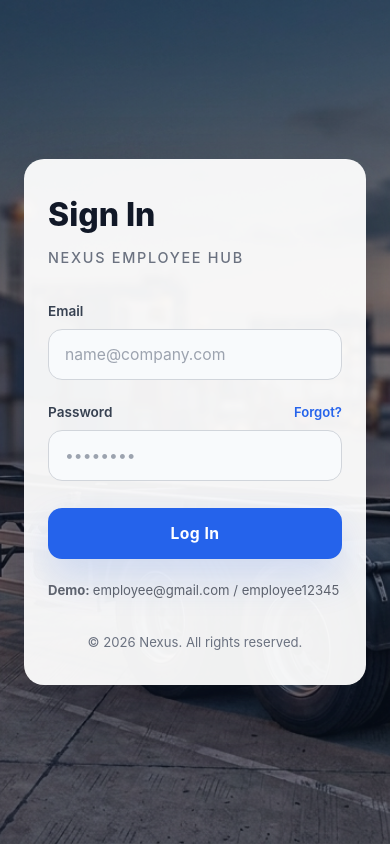
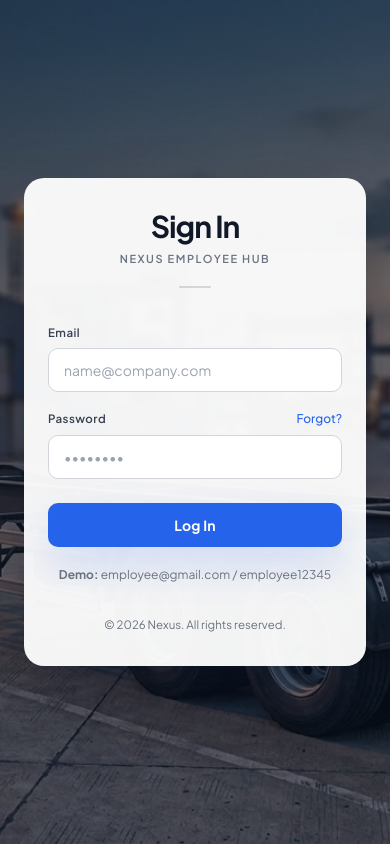
Before and after one commit to Etan31/Employee_portal, a React (Vite) app: page /#/login in a window 390 px wide. Built offline with nearby package versions, Linux system fonts and the light colour scheme; no server answers.

Commit message:
feat: update login styles for improved mobile experience and visual consistency

```diff
--- a/client/src/pages/Login/Login.css
+++ b/client/src/pages/Login/Login.css
@@ -1,15 +1,17 @@
+@import url('https://fonts.googleapis.com/css2?family=Cormorant+Garamond:ital,wght@0,500;0,600;1,400;1,500;1,600&family=Plus+Jakarta+Sans:wght@400;500;600;700&display=swap');
+
 /* ── Layout ── */
 .login-container {
   display: flex;
   min-height: 100vh;
   width: 100%;
   overflow: hidden;
-  background: #eef4fb;
+  background: #0f172a;
   position: relative;
 }
 
 /* Mobile / tablet: truck photo fills the whole page */
-@media (max-width: 767px) {
+@media (max-width: 1023px) {
   .login-container {
     background-image: url("/truck_bg.jpg");
     background-size: cover;
@@ -22,7 +24,7 @@
     content: "";
     position: absolute;
     inset: 0;
-    background: rgba(15, 23, 42, 0.45);
+    background: rgba(15, 23, 42, 0.52);
     z-index: 0;
   }
 }
@@ -33,18 +35,33 @@
   position: relative;
   overflow: hidden;
   display: none;
+  background: linear-gradient(160deg, #0f172a 0%, #1e3a5f 55%, #1e40af 100%);
 }
 
-@media (min-width: 768px) {
+/* Decorative ring */
+.login-image-panel::after {
+  content: '';
+  position: absolute;
+  top: -160px;
+  right: -160px;
+  width: 520px;
+  height: 520px;
+  border-radius: 50%;
+  border: 1px solid rgba(255, 255, 255, 0.07);
+  pointer-events: none;
+  z-index: 0;
+}
+
+@media (min-width: 1024px) {
   .login-image-panel {
     display: flex;
     flex-direction: column;
     justify-content: space-between;
-    padding: 2.5rem;
+    padding: 48px 52px 52px;
   }
 }
 
-/* Video fills the left panel */
+/* Video fills the left panel on desktop */
 .login-bg-video {
   position: absolute;
   inset: 0;
@@ -54,178 +71,199 @@
   z-index: 0;
 }
 
-/* Reduced overlay — lets the video show through */
+@media (max-width: 1023px) {
+  .login-bg-video {
+    display: none;
+  }
+}
+
+/* Overlay */
 .login-image-overlay {
   position: absolute;
   inset: 0;
-  background: linear-gradient(
-    135deg,
-    rgba(59, 130, 246, 0.15),
-    rgba(15, 23, 42, 0.36)
-  );
+  background: linear-gradient(135deg, rgba(59, 130, 246, 0.15), rgba(15, 23, 42, 0.36));
   z-index: 1;
+}
+
+/* Decorative ring on overlay */
+.login-image-overlay::after {
+  content: '';
+  position: absolute;
+  bottom: 60px;
+  right: -80px;
+  width: 240px;
+  height: 240px;
+  border-radius: 50%;
+  border: 1px solid rgba(255, 255, 255, 0.05);
+  pointer-events: none;
 }
 
 .login-brand {
   position: relative;
   z-index: 2;
-  max-width: 240px;
 }
 
 .login-brand-name {
-  font-size: 1.85rem;
-  font-weight: 800;
-  color: #f8fafc;
-  letter-spacing: 0.06em;
-  text-shadow: 0 2px 12px rgba(15, 23, 42, 0.4);
+  font-family: 'Cormorant Garamond', Georgia, serif;
+  font-size: 13px;
+  font-weight: 600;
+  letter-spacing: 0.3em;
+  text-transform: uppercase;
+  color: rgba(255, 255, 255, 0.65);
 }
 
 .login-tagline {
   position: relative;
   z-index: 2;
-  max-width: 360px;
-  border-left: 3px solid rgba(59, 130, 246, 0.95);
-  padding-left: 1rem;
-  margin-bottom: 20%;
+  border: none;
+  padding: 0;
+  margin: 0;
+}
+
+.login-tagline::before {
+  content: '';
+  display: block;
+  width: 36px;
+  height: 1.5px;
+  margin-bottom: 20px;
+  background: rgba(255, 255, 255, 0.4);
+  border-radius: 2px;
 }
 
 .login-tagline p {
-  font-size: 1.5rem;
-  font-weight: 600;
-  color: #f8fafc;
-  line-height: 1.4;
+  font-family: 'Cormorant Garamond', Georgia, serif;
+  font-size: clamp(34px, 4vw, 50px);
+  font-weight: 500;
+  font-style: italic;
+  line-height: 1.08;
+  letter-spacing: -0.01em;
+  color: #ffffff;
+  text-shadow: 0 2px 32px rgba(0, 0, 0, 0.35);
   margin: 0;
 }
 
 .login-highlight {
-  position: relative;
-  z-index: 2;
-  display: grid;
-  gap: 0.75rem;
-  max-width: 320px;
-}
-
-.login-highlight-item {
-  display: flex;
-  align-items: flex-start;
-  gap: 0.75rem;
-  padding: 1rem 1.15rem;
-  border-radius: 16px;
-  background: rgba(59, 130, 246, 0.14);
-  border: 1px solid rgba(59, 130, 246, 0.22);
-}
-
-.login-highlight-item span {
-  display: inline-flex;
-  align-items: center;
-  justify-content: center;
-  width: 2rem;
-  height: 2rem;
-  border-radius: 999px;
-  background: rgba(59, 130, 246, 0.2);
-  color: #2563eb;
-  font-weight: 700;
-}
-
-.login-highlight-item p {
-  margin: 0;
-  font-size: 0.95rem;
-  color: #f8fafc;
+  display: none;
 }
 
 /* ── Right: form panel ── */
 .login-form-panel {
   width: 100%;
-  max-width: 420px;
   display: flex;
   align-items: center;
   justify-content: center;
-  padding: 2.75rem 2rem;
   background: #ffffff;
-  box-shadow: -8px 0 50px rgba(15, 23, 42, 0.08);
 }
 
-/* On mobile: form is a card floating over the background */
-@media (max-width: 767px) {
+/* On mobile/tablet: form is a card floating over the background */
+@media (max-width: 1023px) {
   .login-form-panel {
     position: relative;
     z-index: 1;
     margin: 1.5rem;
     padding: 2rem 1.5rem;
     border-radius: 20px;
-    background: rgba(255, 255, 255, 0.94);
+    background: rgba(255, 255, 255, 0.95);
     box-shadow: 0 24px 60px rgba(15, 23, 42, 0.35);
-    max-width: 100%;
     width: calc(100% - 3rem);
+    align-items: flex-start;
   }
 }
 
-@media (min-width: 768px) {
+@media (min-width: 1024px) {
   .login-form-panel {
     width: 420px;
     flex-shrink: 0;
-    padding: 3rem 2.5rem;
   }
 }
 
 .login-form-wrapper {
+  font-family: 'Plus Jakarta Sans', system-ui, sans-serif;
   width: 100%;
-  display: flex;
-  flex-direction: column;
-  gap: 2rem;
+  max-width: 340px;
+  padding: 48px 0;
+}
+
+@media (max-width: 1023px) {
+  .login-form-wrapper {
+    padding: 0;
+  }
 }
 
 .login-form-header {
-  display: flex;
-  flex-direction: column;
-  gap: 0.5rem;
+  text-align: center;
+  margin-bottom: 36px;
 }
 
 .login-form-header h1 {
-  font-size: 2rem;
-  font-weight: 800;
+  font-family: 'Plus Jakarta Sans', system-ui, sans-serif;
+  font-size: 30px;
+  font-weight: 700;
+  letter-spacing: -0.035em;
+  line-height: 1.1;
   color: #111827;
+  margin: 0 0 8px;
+}
+
+.login-form-header p {
+  font-family: 'Plus Jakarta Sans', system-ui, sans-serif;
+  font-size: 11px;
+  font-weight: 600;
+  letter-spacing: 0.14em;
+  text-transform: uppercase;
+  color: #6b7280;
   margin: 0;
 }
 
-.login-form-header p {
-  font-size: 0.9rem;
-  color: #6b7280;
-  margin: 0;
-  font-weight: 500;
-  text-transform: uppercase;
-  letter-spacing: 0.12em;
+.login-form-header::after {
+  content: '';
+  display: block;
+  width: 32px;
+  height: 2px;
+  border-radius: 2px;
+  background: #111827;
+  opacity: 0.15;
+  margin: 18px auto 0;
 }
 
 .login-form {
   display: flex;
   flex-direction: column;
-  gap: 1.4rem;
 }
 
 .form-group {
-  display: flex;
-  flex-direction: column;
-  gap: 0.45rem;
+  margin-bottom: 18px;
 }
 
 .form-label-row {
   display: flex;
   justify-content: space-between;
-  align-items: center;
+  align-items: baseline;
+  margin-bottom: 7px;
 }
 
 .form-label {
-  font-size: 0.85rem;
+  font-family: 'Plus Jakarta Sans', system-ui, sans-serif;
+  font-size: 11.5px;
   font-weight: 600;
+  letter-spacing: 0.04em;
   color: #374151;
+  display: block;
+  margin-bottom: 7px;
+}
+
+/* Label inside a row already has margin from the row */
+.form-label-row .form-label {
+  margin-bottom: 0;
 }
 
 .forgot-link {
-  font-size: 0.82rem;
+  font-family: 'Plus Jakarta Sans', system-ui, sans-serif;
+  font-size: 12px;
+  font-weight: 500;
   color: #2563eb;
-  font-weight: 600;
   transition: color 0.15s ease;
+  text-decoration: none;
 }
 
 .forgot-link:hover {
@@ -234,35 +272,26 @@
 }
 
 .form-input {
+  font-family: 'Plus Jakarta Sans', system-ui, sans-serif;
   width: 100%;
-  padding: 0.95rem 1rem;
+  padding: 12px 15px;
   border: 1.5px solid #d1d5db;
-  border-radius: 14px;
-  font-size: 0.98rem;
+  border-radius: 10px;
+  font-size: 14px;
   color: #111827;
-  background: #f8fafc;
-  transition:
-    border-color 0.2s ease,
-    box-shadow 0.2s ease;
+  background: #ffffff;
+  transition: border-color 0.15s, box-shadow 0.15s;
   outline: none;
   box-sizing: border-box;
 }
 
 .form-input:focus {
   border-color: #2563eb;
-  background: #ffffff;
-  box-shadow: 0 0 0 4px rgba(37, 99, 235, 0.18);
+  box-shadow: 0 0 0 3px rgba(37, 99, 235, 0.13);
 }
 
 .form-input::placeholder {
   color: #9ca3af;
-}
-
-.demo-credentials {
-  font-size: 0.82rem;
-  opacity: 0.65;
-  color: #111827;
-  margin: 0;
 }
 
 .login-error {
@@ -270,32 +299,31 @@
   color: #b91c1c;
   background: #fee2e2;
   border: 1px solid #fecaca;
-  border-radius: 12px;
+  border-radius: 10px;
   padding: 0.85rem 1rem;
+  margin-bottom: 12px;
 }
 
 .login-button {
+  font-family: 'Plus Jakarta Sans', system-ui, sans-serif;
   width: 100%;
-  padding: 1rem 1.05rem;
-  border-radius: 14px;
+  padding: 13px;
+  border-radius: 10px;
   background: #2563eb;
   color: #ffffff;
   font-weight: 700;
-  font-size: 0.98rem;
-  letter-spacing: 0.03em;
-  transition:
-    background 0.2s ease,
-    box-shadow 0.2s ease,
-    transform 0.15s ease;
+  font-size: 14px;
+  letter-spacing: 0.01em;
+  transition: filter 0.2s ease, box-shadow 0.2s ease, transform 0.15s ease;
   box-shadow: 0 18px 40px rgba(37, 99, 235, 0.18);
-  margin-top: 0.25rem;
+  margin-top: 6px;
   cursor: pointer;
   border: none;
 }
 
 .login-button:hover:not(:disabled) {
-  background: #1d4ed8;
-  box-shadow: 0 20px 44px rgba(37, 99, 235, 0.28);
+  filter: brightness(0.88);
+  box-shadow: 0 16px 40px rgba(37, 99, 235, 0.27);
   transform: translateY(-1px);
 }
 
@@ -324,9 +352,19 @@
   to { transform: rotate(360deg); }
 }
 
-.login-footer-text {
-  font-size: 0.82rem;
+.demo-credentials {
+  font-family: 'Plus Jakarta Sans', system-ui, sans-serif;
+  font-size: 12px;
   color: #6b7280;
   text-align: center;
-  margin: 0;
+  margin-top: 18px;
+  line-height: 1.6;
 }
+
+.login-footer-text {
+  font-family: 'Plus Jakarta Sans', system-ui, sans-serif;
+  font-size: 11.5px;
+  color: #6b7280;
+  text-align: center;
+  margin-top: 32px;
+}
```
Also changed, not shown: .design-sync/login-ds.css.
